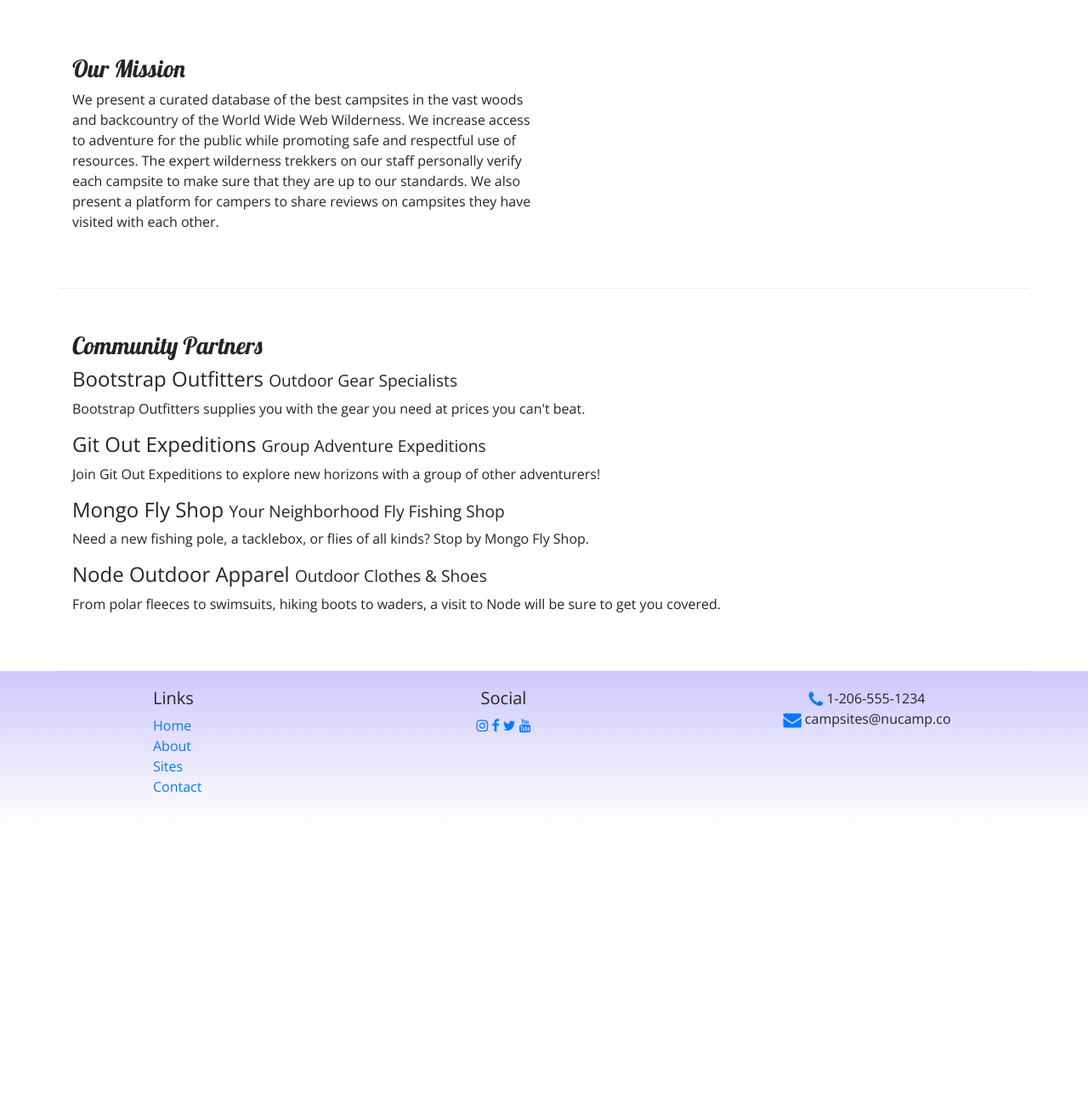
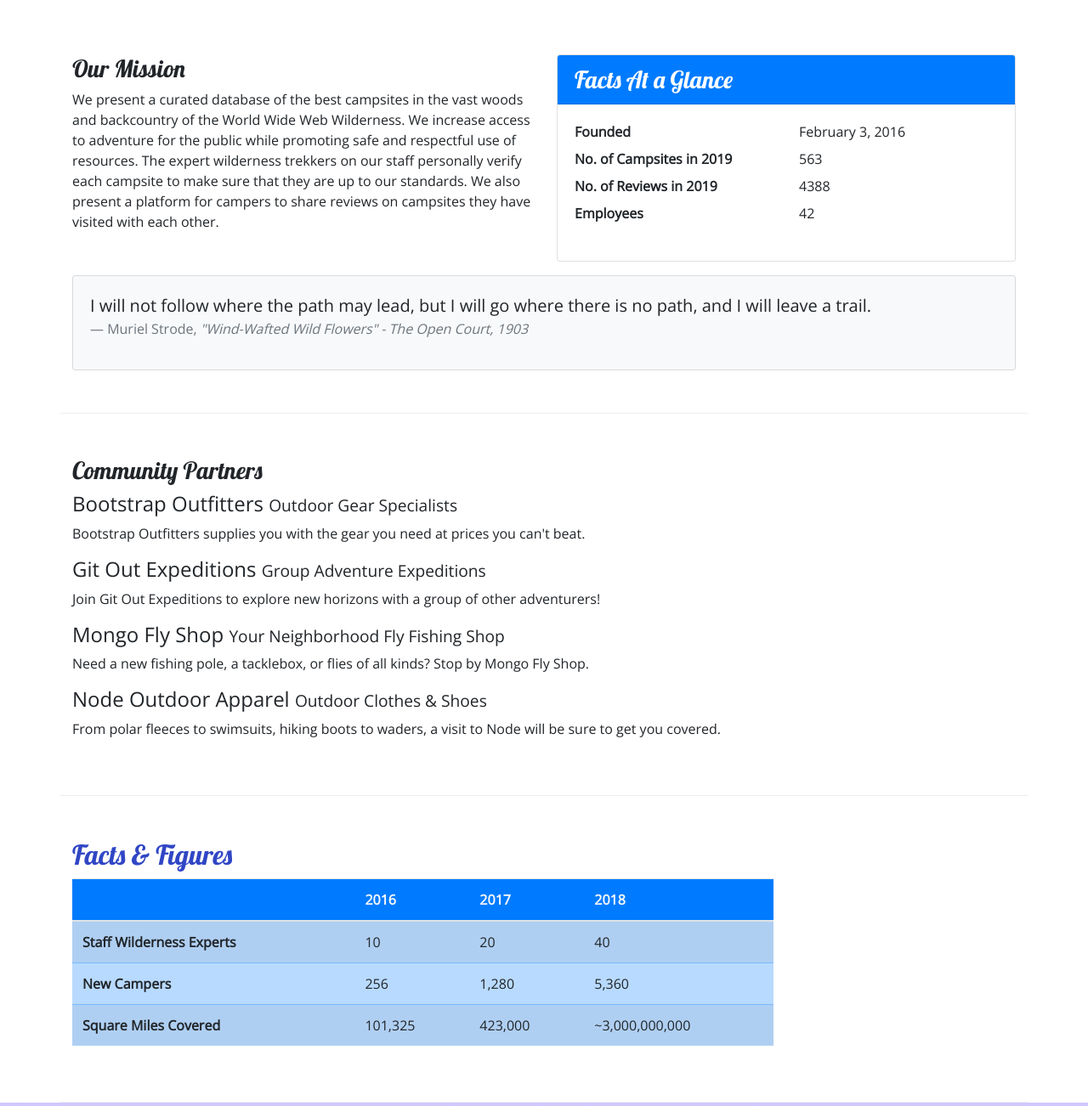
Before and after one commit to alcschultz/nucampsite, a website: page aboutus.html in a window 1280 px wide. Shown: the part 340-1642 px from the top of the page at 85% size. Before the commit the page ends 1314 px from the top, so only its background shows below. Drawn offline with nearby package versions, Linux system fonts and the light colour scheme.

Commit message:
update site footer class; add table to about us

```diff
--- a/aboutus.html
+++ b/aboutus.html
@@ -57,7 +57,36 @@
         <div class="row row-content">
             <div class="col-sm-6">
                 <h3>Our Mission</h3>
-                <p>We present a curated database of the best campsites in the vast woods and backcountry of the World Wide Web Wilderness. We increase access to adventure for the public while promoting safe and respectful use of resources. The expert wilderness trekkers on our staff personally verify each campsite to make sure that they are up to our standards. We also present a platform for campers to share reviews on campsites they have visited with each other.</p>
+                <p>We present a curated database of the best campsites in the vast woods and backcountry of the World Wide Web Wilderness. We increase access to adventure for the public while promoting safe and respectful use of resources. The expert wilderness trekkers on our staff personally verify each campsite to make sure that they are up to our standards. We also present a platform for campers to share reviews on campsites they have visited with  each other.</p>
+            </div>
+            <div class="col-sm-6">
+                <div class="card">
+                    <h3 class="card-header bg-primary text-white">Facts At a Glance</h3>
+                    <div class="card-body">
+                        <dl class="row">
+                            <dt class="col-6">Founded</dt>
+                            <dd class="col-6">February 3, 2016</dd>
+                            <dt class="col-6">No. of Campsites in 2019</dt>
+                            <dd class="col-6">563</dd>
+                            <dt class="col-6">No. of Reviews in 2019</dt>
+                            <dd class="col-6">4388</dd>
+                            <dt class="col-6">Employees</dt>
+                            <dd class="col-6">42</dd>
+                        </dl>
+                    </div>
+                </div>
+            </div>
+            <div class="col">
+                <div class="card bg-light mt-3">
+                    <blockquote class="blockquote card-body">
+                        <p class="mb-0">I will not follow where the path may lead, but I will go where there is no path, and I will leave a trail.</p>
+                        <footer class="blockquote-footer">Muriel Strode,
+                            <cite title="Source Title">"Wind-Wafted Wild Flowers" -
+                                The Open Court, 1903
+                            </cite>
+                        </footer>
+                    </blockquote>
+        		</div>
             </div>
         </div>
 
@@ -74,9 +103,48 @@
                 <p class="d-none d-sm-block">From polar fleeces to swimsuits, hiking boots to waders, a visit to Node will be sure to get you covered.</p>
             </div>
         </div>
+
+        <div class="row row-content">
+            <div class="col-sm-9">
+            	<h2>Facts &amp; Figures</h2>
+            	<div class="table-responsive">
+               	    <table class="table table-striped">
+	                    <thead>
+	                        <tr class="bg-primary text-light">
+	                            <th></th>
+	                            <th>2016</th>
+	                            <th>2017</th>
+	                            <th>2018</th>
+	                        </tr>
+                    	</thead>
+	                    <tbody class="table-primary">
+                            <tr>
+                                <th>Staff Wilderness Experts</th>
+                                <td>10</td>
+                                <td>20</td>
+                                <td>40</td>
+                            </tr>
+                            <tr>
+                                <th>New Campers</th>
+                                <td>256</td>
+                                <td>1,280</td>
+                                <td>5,360</td>
+                            </tr>
+                            <tr>
+                                <th>Square Miles Covered</th>
+                                <td>101,325</td>
+                                <td>423,000</td>
+                                <td>~3,000,000,000</td>
+                            </tr>
+                        </tbody>
+                    </table>
+                </div>
+            </div>
+       </div>
+
     </div>
 
-    <footer>
+    <footer class="site-footer">
         <div class="container">
             <div class="row">
                 <div class="col-4 col-sm-2 offset-1">
--- a/css/styles.css
+++ b/css/styles.css
@@ -14,7 +14,7 @@ header h2 {
     color: #CEC8FF;
 }
 
-footer {
+.site-footer {
     background-image: linear-gradient(#CEC8FF, white);
     padding: 20px 0;
 }
```
Also changed, not shown: index.html (+1 -1 lines).
